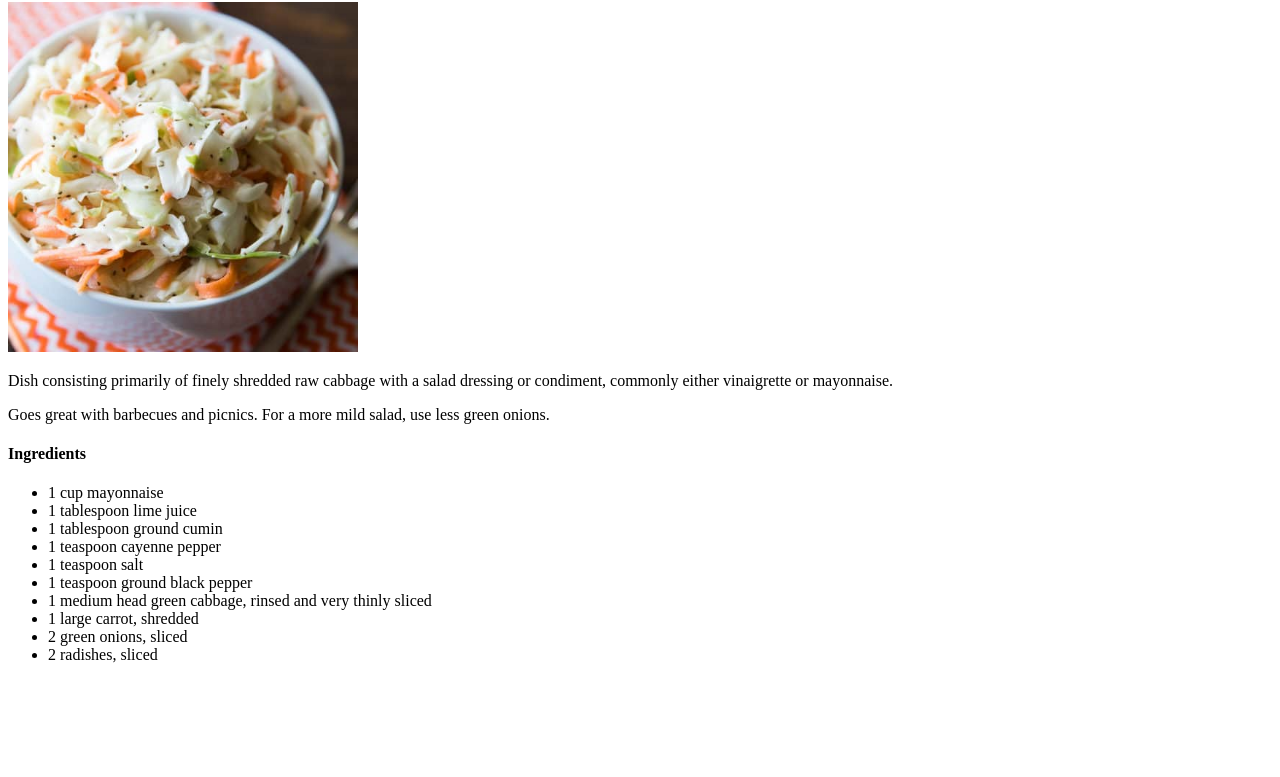
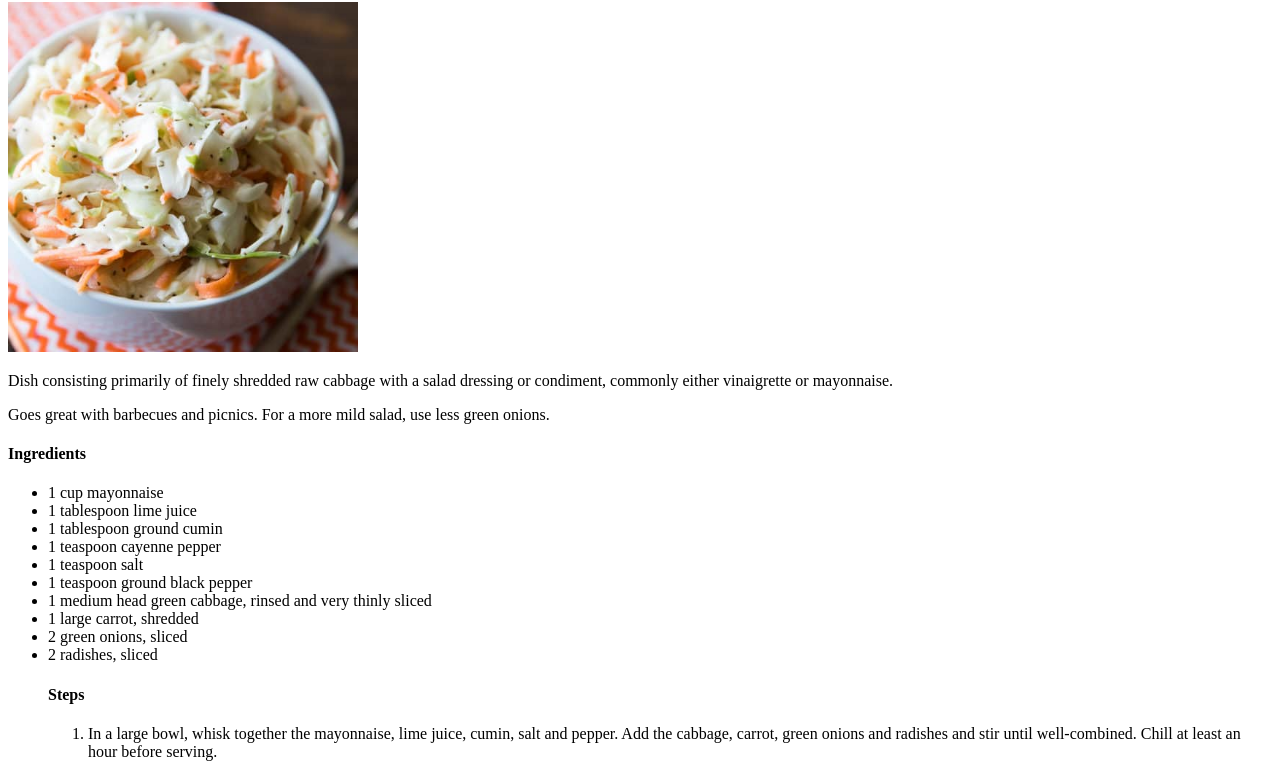
Before and after one commit to OliverMS1/odin-recipes, a plain HTML site: page recipes/texascoleslaw.html in a window 1280 px wide. Shown: the part 78-855 px from the top of the page. Before the commit the page ends 800 px from the top, so only its background shows below. Drawn offline with Linux system fonts and the light colour scheme.

Commit message:
added steps

```diff
--- a/recipes/texascoleslaw.html
+++ b/recipes/texascoleslaw.html
@@ -36,6 +36,13 @@
         </li>
         <li>2 radishes, sliced
         </li>
+
+        <h4>Steps</h4>
+        <ol>
+            <li>In a large bowl, whisk together the mayonnaise, lime juice, cumin, salt and pepper. Add the cabbage, carrot, green onions and radishes and stir until well-combined. Chill at least an hour before serving.
+
+            </li>
+        </ol>
     </ul>
 </body>
 </html>
```
